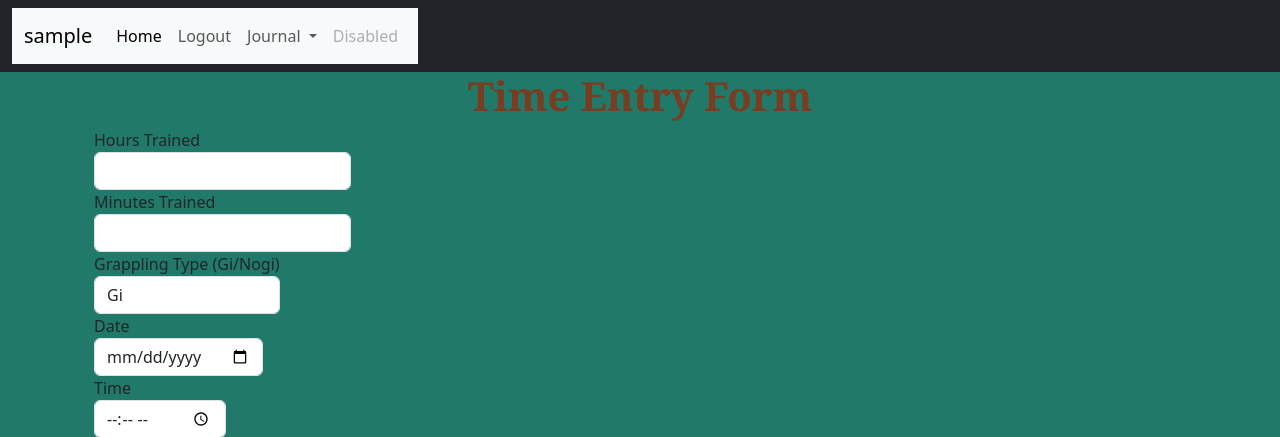
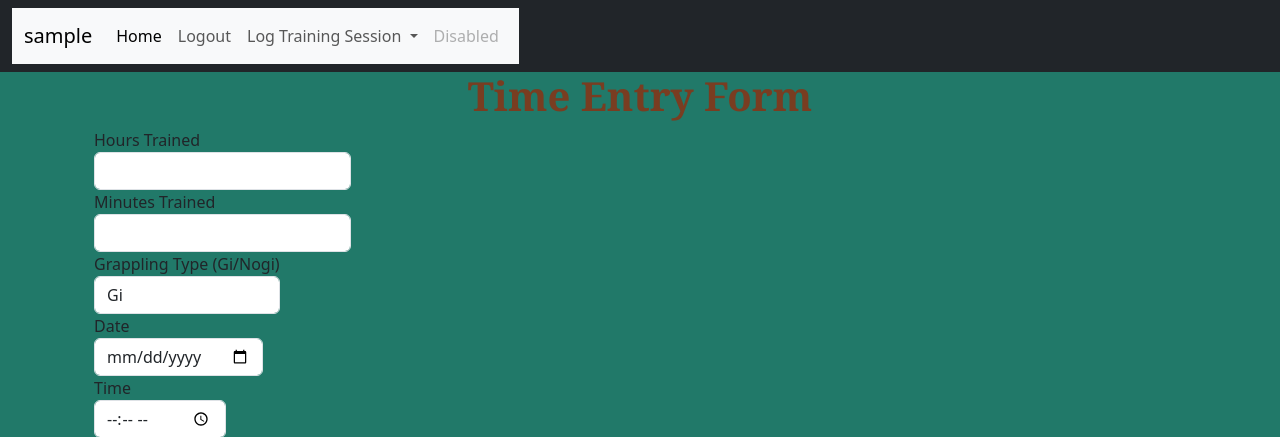
Before and after one commit to Ramanujiggy/Journada, a Django app: page /users/log_session in a window 1280 px wide. Shown: the top 437 px of the page. Run offline with Django 5.2, Linux system fonts and the light colour scheme; the visitor is signed in with stand-in values (Sample User, id 1); some libraries are stand-ins or nearby versions.

Commit message:
correcting names in navbar

```diff
--- a/templates/base.html
+++ b/templates/base.html
@@ -36,11 +36,11 @@
                           </li>
                           <li class="nav-item dropdown">
                             <a class="nav-link dropdown-toggle" href="#" id="navbarDropdown" role="button" data-bs-toggle="dropdown" aria-expanded="false">
-                              Journal
+                              Log Training Session
                             </a>
                             <ul class="dropdown-menu" aria-labelledby="navbarDropdown">
-                              <li><a class="dropdown-item" href="{% url 'users:log_session' %}">Log Training Session</a></li>
-                              <li><a class="dropdown-item" href="{% url 'users:dashboard' %}">Training History</a></li>
+                              <li><a class="dropdown-item" href="{% url 'users:log_session' %}">Enter Time</a></li>
+                              <li><a class="dropdown-item" href="{% url 'users:dashboard' %}">Dashboard</a></li>
                               <li><hr class="dropdown-divider"></li>
                               <li><a class="dropdown-item" href="#">Journal Entries</a></li>
                             </ul>
--- a/users/views.py
+++ b/users/views.py
@@ -75,7 +75,7 @@ def dashboard(request):
     if total_minutes_trained >= 60:
         total_hours_trained += total_minutes_trained // 60
         total_mat_time = total_hours_trained
-        return total_mat_time
+
     else:
         total_mat_time = float(round(total_hours_trained + total_minutes_trained))
 
```
